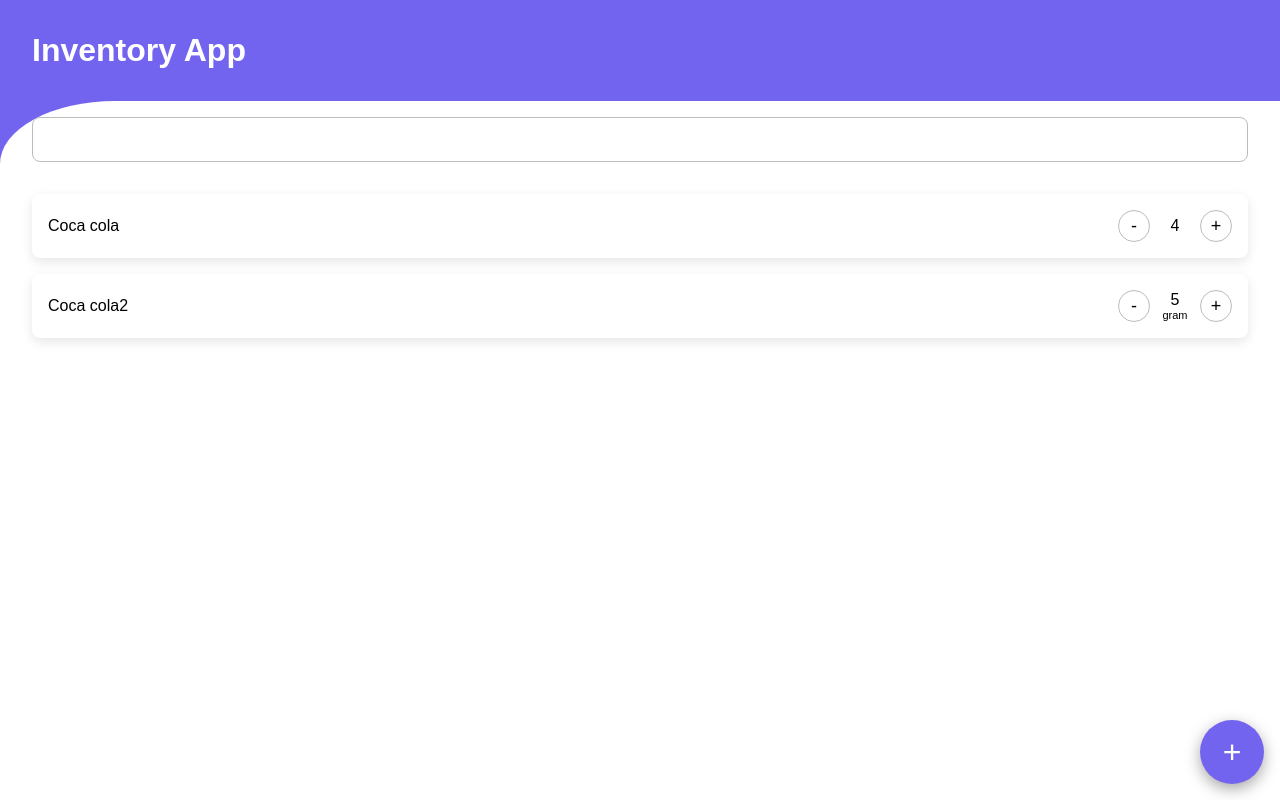
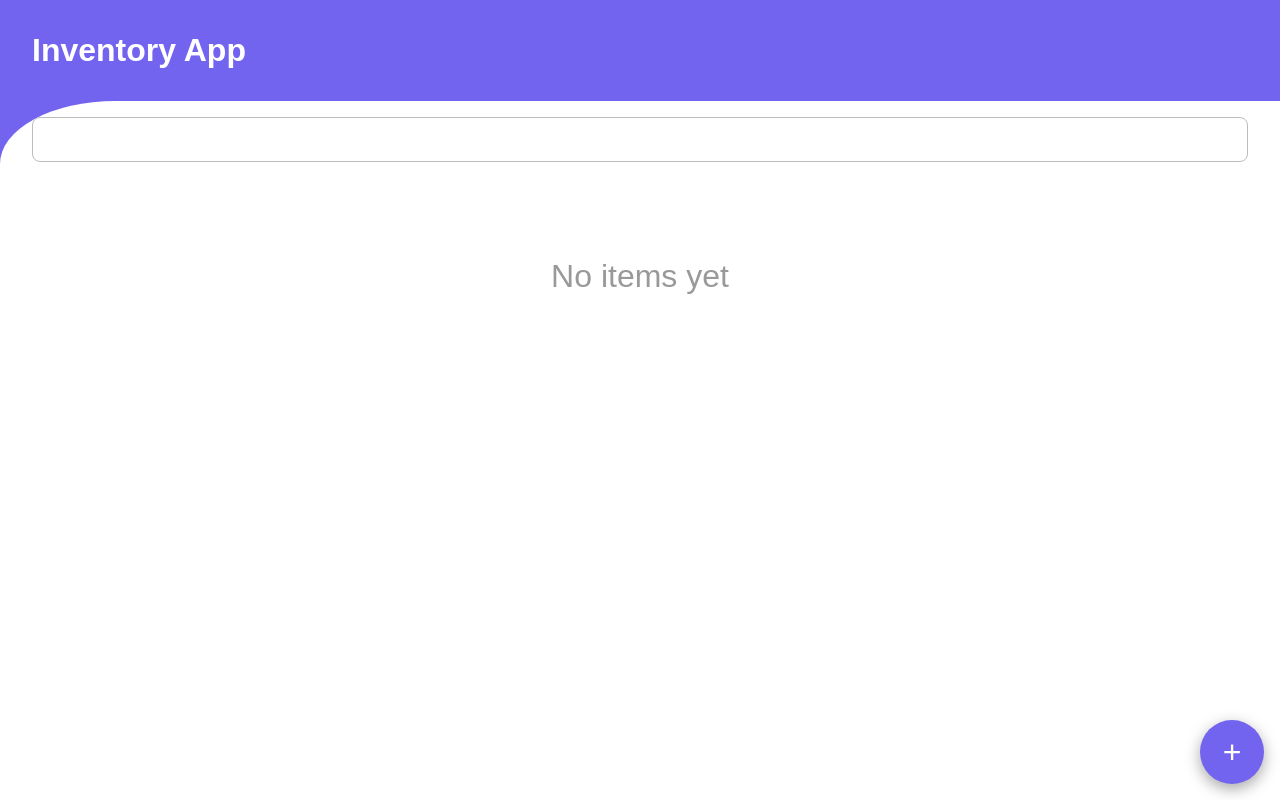
Before and after one commit to nir905/inventory, a React (Vite) app: page / in a window 1280 px wide. Built offline with nearby package versions, Linux system fonts and the light colour scheme.

Commit message:
delete and save in localstorage

```diff
--- a/src/inventory/components/Inventory.jsx
+++ b/src/inventory/components/Inventory.jsx
@@ -1,6 +1,7 @@
 import React, { useCallback, useMemo, useState } from "react";
 import styled from "styled-components";
 import AddItemModal from "../../modal/components/ItemModal";
+import useStoredState from "../hooks/useStoredState";
 import Item from "./Item";
 
 const Wrapper = styled.main`
@@ -8,6 +9,7 @@
   border-radius: 9% 0 0 0;
   padding: 16px 32px;
   height: 100%;
+  overflow: scroll;
 `;
 
 const Search = styled.input`
@@ -16,6 +18,8 @@
   border-radius: 8px;
   width: 100%;
   margin-bottom: 32px;
+  position: sticky;
+  top: -17px;
 `;
 
 const List = styled.div`
@@ -38,19 +42,23 @@
   box-shadow: rgba(0, 0, 0, 0.35) 0px 5px 15px;
 `;
 
+const Empty = styled.div`
+  text-align: center;
+  font-size: 32px;
+  margin-top: 64px;
+  color: #9a9999;
+`;
+
 const Inventory = () => {
-  const [list, setList] = useState([
-    { id: Math.random(), name: "Coca cola", amount: 4, type: "unit" },
-    { id: Math.random(), name: "Coca cola2", amount: 5, type: "gram" },
-  ]);
+  const [list, setList] = useStoredState("inventoryV1", []);
   const [search, setSearch] = useState("");
   const [selectedItemModal, setSelectedItemModal] = useState();
 
   const filteredList = useMemo(
     () =>
-      list.filter(({ name }) =>
-        name.toLowerCase().includes(search.toLowerCase())
-      ),
+      list
+        .filter(({ name }) => name.toLowerCase().includes(search.toLowerCase()))
+        .sort((a, b) => a.name.localeCompare(b.name)),
     [list, search]
   );
 
@@ -74,10 +82,17 @@
     }
   }, []);
 
+  const handleDeleteItem = useCallback(() => {
+    setList((prevList) =>
+      prevList.filter((item) => item.id !== selectedItemModal.id)
+    );
+  }, [selectedItemModal]);
+
   return (
     <Wrapper>
       <Search value={search} onChange={(e) => setSearch(e.target.value)} />
 
+      {list.length > 0 ? (
         <List>
           {filteredList.map((item) => (
             <Item
@@ -88,6 +103,13 @@
             />
           ))}
         </List>
+      ) : (
+        <Empty>No items yet</Empty>
+      )}
+
+      {list.length > 0 && filteredList.length === 0 && (
+        <Empty>No items found</Empty>
+      )}
 
       <AddButton onClick={() => setSelectedItemModal({})}>+</AddButton>
 
@@ -96,6 +118,7 @@
           item={selectedItemModal}
           onClose={() => setSelectedItemModal()}
           onSave={handleSaveItem}
+          onDelete={handleDeleteItem}
         />
       )}
     </Wrapper>
--- a/src/inventory/components/Item.jsx
+++ b/src/inventory/components/Item.jsx
@@ -1,4 +1,4 @@
-import React from "react";
+import React, { useCallback } from "react";
 import styled from "styled-components";
 import useLongPress from "../../shared/hooks/useLongPress";
 
@@ -9,6 +9,8 @@
   display: grid;
   grid-template-columns: 1fr auto 50px auto;
   align-items: center;
+
+  ${({ $empty }) => $empty && "color: #9a9999;"}
 `;
 
 const Name = styled.div`
@@ -16,7 +18,7 @@
   flex-direction: column;
   > span:last-child {
     font-size: 11px;
-    color: #bcbcbc;
+    color: #9a9999;
   }
 `;
 
@@ -50,25 +52,35 @@
     shouldPreventDefault: false,
   });
 
+  const handleChangeAmount = useCallback(
+    (increase = true) => {
+      const increaseBy =
+        type === "gram" ? 100 : Number.isInteger(amount) ? 1 : 0.1;
+
+      let newAmount = increase ? amount + increaseBy : amount - increaseBy;
+      if (newAmount < 0) {
+        newAmount = 0;
+      }
+      onChangeAmount(id, newAmount);
+    },
+    [type, amount, id]
+  );
+
   return (
-    <Wrapper {...longPressEvent}>
+    <Wrapper {...longPressEvent} $empty={amount === 0}>
       <Name>
         <span>{name}</span>
         <span>{comment}</span>
       </Name>
 
-      <AmountButton onClick={() => onChangeAmount(id, amount - 1)}>
-        -
-      </AmountButton>
+      <AmountButton onClick={() => handleChangeAmount(false)}>-</AmountButton>
 
       <Amount>
         <span>{amount}</span>
         <span>{TYPE_LABELS[type]}</span>
       </Amount>
 
-      <AmountButton onClick={() => onChangeAmount(id, amount + 1)}>
-        +
-      </AmountButton>
+      <AmountButton onClick={() => handleChangeAmount(true)}>+</AmountButton>
     </Wrapper>
   );
 };
--- /dev/null
+++ b/src/inventory/hooks/useStoredState.jsx
@@ -0,0 +1,20 @@
+import { useState, useEffect } from "react";
+
+function getStorageValue(key, defaultValue) {
+  // getting stored value
+  const saved = localStorage.getItem(key);
+  const initial = JSON.parse(saved);
+  return initial || defaultValue;
+}
+
+const useStoredState = (key, defaultValue) => {
+  const [value, setValue] = useState(() => getStorageValue(key, defaultValue));
+
+  useEffect(() => {
+    localStorage.setItem(key, JSON.stringify(value));
+  }, [key, value]);
+
+  return [value, setValue];
+};
+
+export default useStoredState;
--- a/src/modal/components/ItemModal.jsx
+++ b/src/modal/components/ItemModal.jsx
@@ -1,6 +1,7 @@
 import React, { useState } from "react";
 import styled from "styled-components";
 import Modal from "../../shared/components/Modal";
+import { ReactComponent as BaseDeleteIcon } from "../../assets/delete.svg";
 
 const Input = styled.input`
   border: 1px solid #bcbcbc;
@@ -10,8 +11,15 @@
   margin-bottom: 32px;
 `;
 
-const ItemModal = ({ item = {}, onClose, onSave }) => {
+const DeleteIcon = styled(BaseDeleteIcon)`
+  width: 32px;
+  height: 32px;
+  color: #f11a1a;
+`;
+
+const ItemModal = ({ item = {}, onClose, onSave, onDelete }) => {
   const [state, setState] = useState({ type: "unit", ...item });
+  const [showDeleteModal, setShowDeleteModal] = useState(false);
 
   return (
     <Modal
@@ -65,6 +73,22 @@
           setState((prev) => ({ ...prev, comment: e.target.value }))
         }
       />
+
+      {item.id && <DeleteIcon onClick={() => setShowDeleteModal(true)} />}
+      {showDeleteModal && (
+        <Modal
+          title="Delete item?"
+          onClose={() => setShowDeleteModal(false)}
+          primaryText="Yes"
+          onPrimaryClick={() => {
+            onDelete();
+            setShowDeleteModal(false);
+            onClose();
+          }}
+          secondaryText="No"
+          onSecondaryClick={() => setShowDeleteModal(false)}
+        />
+      )}
     </Modal>
   );
 };
```
Also changed, not shown: src/assets/delete.svg (added). Lines whose indentation alone changed are shown as unchanged.
